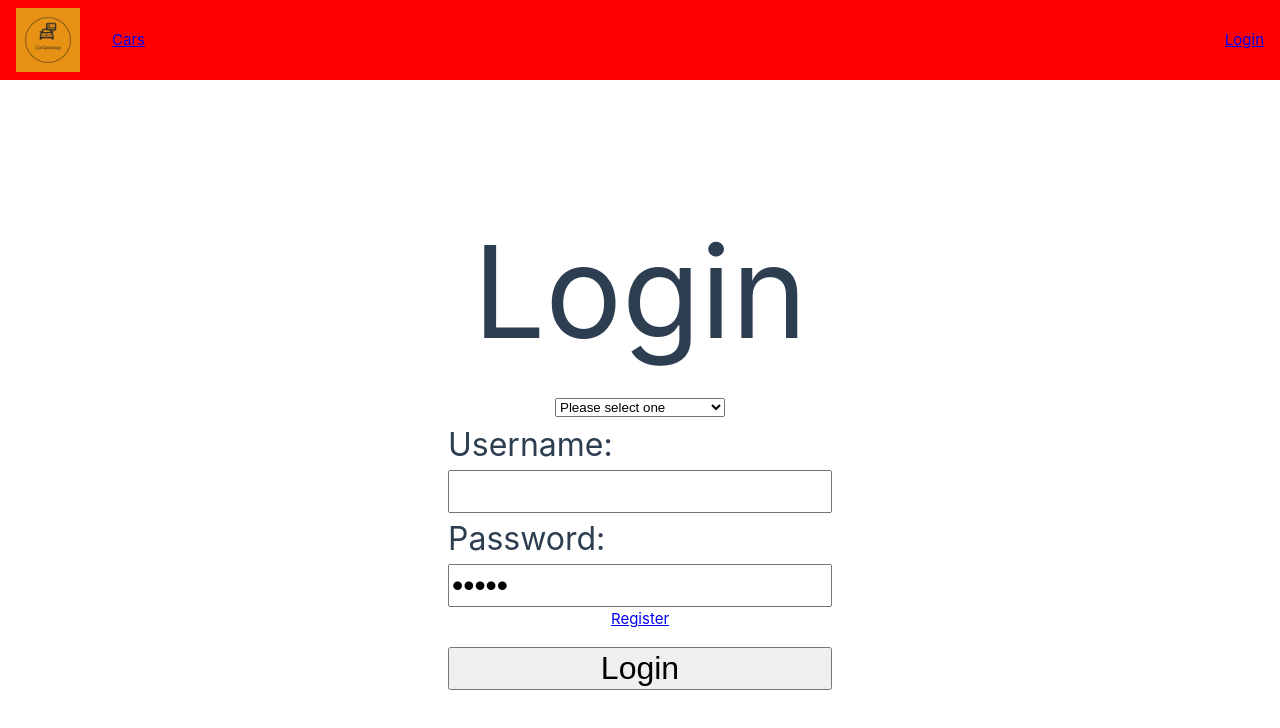
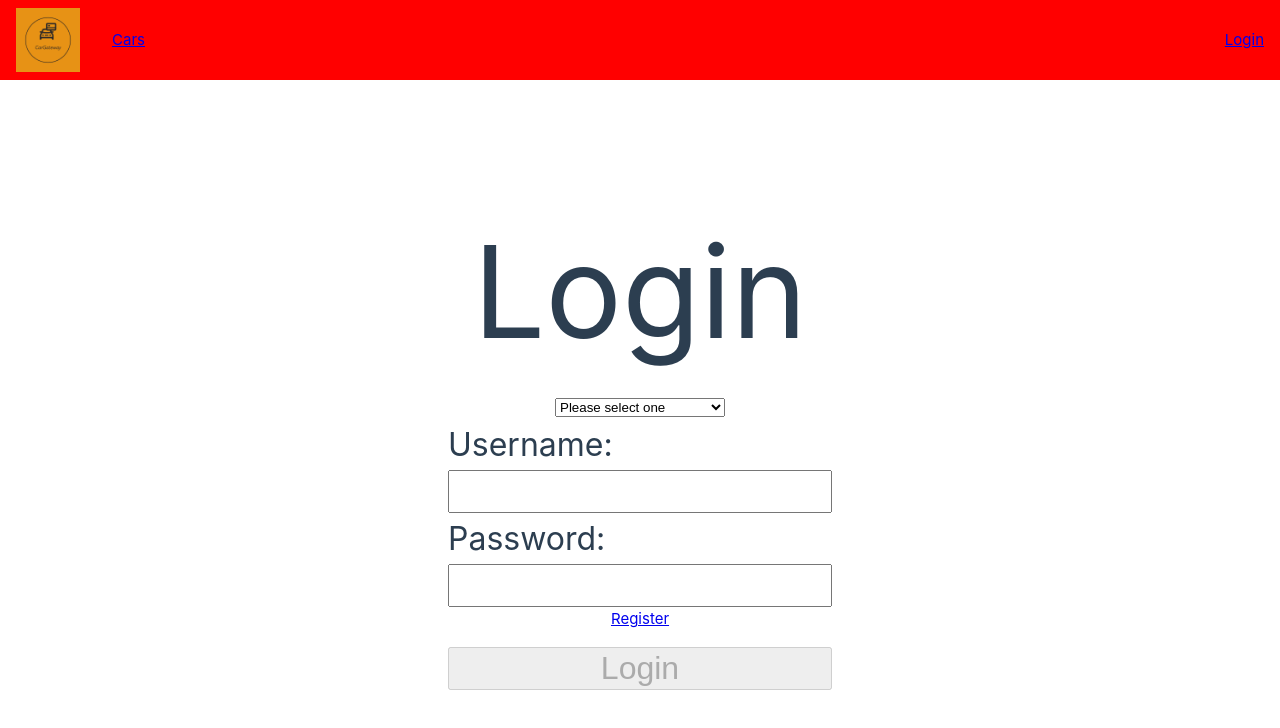
Before and after one commit to Lv100Luca/CarGateway-Frontend, a Vue app: page /login in a window 1280 px wide. Shown: the top 728 px of the page. Built offline with nearby package versions, Linux system fonts and the light colour scheme.

Commit message:
disable button when fields are empty

```diff
--- a/src/router/index.ts
+++ b/src/router/index.ts
@@ -113,6 +113,12 @@ router.beforeEach(async (to, from) => {
         return from;
     }
 
+    if (to.meta.minimumRole > role) {
+        return from;
+    }
+
+
+
 });
 
 export default router
--- a/src/views/LoginView.vue
+++ b/src/views/LoginView.vue
@@ -6,7 +6,7 @@ import {useRoute, useRouter} from "vue-router";
 const userDataStore = useUserDataStore();
 
 const username = ref("");
-const password = ref("admin");
+const password = ref("");
 
 const router = useRouter();
 const route = useRoute();
@@ -57,7 +57,7 @@ async function handleLogin() {
         <input @keydown.enter="handleLogin()" v-model="password" type="password" class="password">
       </label>
       <router-link to="/register">Register</router-link>
-      <input :disabled="isLoading" class="login-button" type="button" value="Login" @click="handleLogin()">
+      <input :disabled="isLoading || (username == '') || (password == '')" class="login-button" type="button" value="Login" @click="handleLogin()">
     </div>
   </div>
 </template>
```
